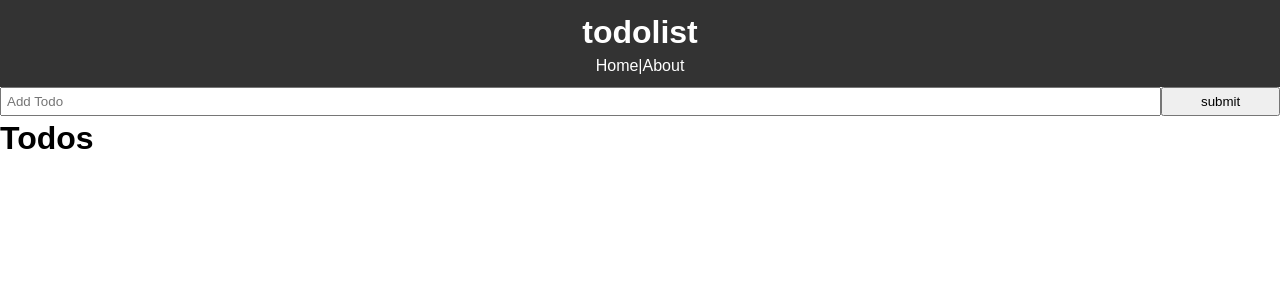
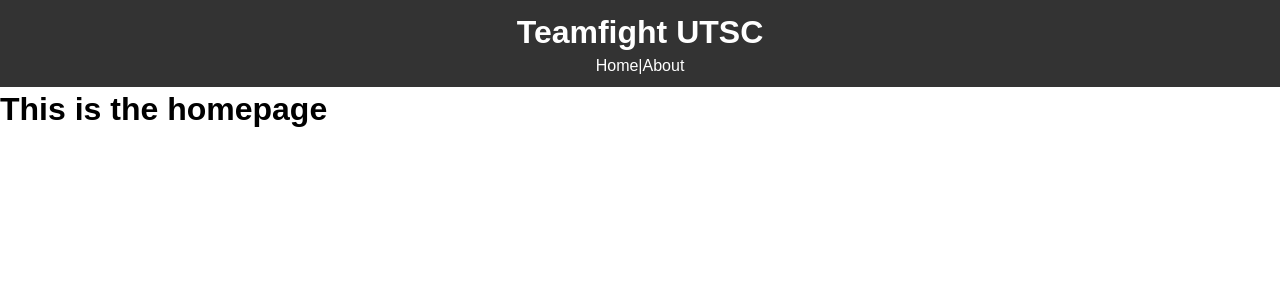
Before and after one commit to l3n0ire/TFT_UTSC, a React (Create React App) app: page / in a window 1280 px wide. Shown: the top 300 px of the page. Built offline with nearby package versions, Linux system fonts and the light colour scheme; no server answers.

Commit message:
homepage

```diff
--- a/src/App.js
+++ b/src/App.js
@@ -1,76 +1,37 @@
 import React, {Component} from 'react';
 import { BrowserRouter as Router, Route} from 'react-router-dom';
 
-import Todos from './components/Todos';
 import Header from './components/Layout/Header';
-import AddTodo from './components/AddTodo';
 import About from './components/pages/About';
 import './App.css';
-
-import Axios from 'axios';
-import uuid from 'uuid';
 
 
 class App extends Component {
   state = {
     todos:[]
+  }
+  render(){
+  return (
+    /*
+      all styling is in app.css
+      all pages have <Header/> header styling is in header.js
 
-
-
-  }
-  componentDidMount(){
-    Axios.get('https://jsonplaceholder.typicode.com/todos?_limit=10')
-      .then(res => this.setState({todos: res.data}))
-  }
-  markComplete = (id) =>{
-    this.setState({todos: this.state.todos.map(todo =>{
-      if(todo.id === id){
-          // sets completed to its opposite value
-          todo.completed = !todo.completed
-      }
-      return todo;
-    })})
-  }
-  // ... copies exisiting array
-  // filter removes todo with id of id from the array
-  delTodo=(id) =>{
-    this.setState({todos:[...this.state.todos.filter(todo => todo.id !== id)]});
-  }
-
-  addTodo = (title)=>{
-    const newTodo ={
-      // packages that generates random ids
-      // we're using version 4
-      id: uuid.v4(),
-      title:title,
-      completed: false
-    }
-
-    this.setState({todos: [...this.state.todos, newTodo]})
-
-  }
-
-  render(){
-    // this is how you add props to a component
-  return (
+    */
     <Router>
     <div className="App">
       <div className="container">
+
       <Header/>
 
       <Route exact path="/" render={props => (
+        //Homepage contentent goes here
         <React.Fragment>
-          <AddTodo addTodo = {this.addTodo}/>
-            <h1>Todos</h1>
-            <Todos todos={this.state.todos}
-            markComplete = {this.markComplete}
-            delTodo = {this.delTodo}/>
 
+          <h1>This is the homepage</h1>
         </React.Fragment>
       )}/>
 
       <Route path="/about" component = {About}/>
-
 
       </div>
     </div>
--- a/src/components/AddTodo.js
+++ /dev/null
@@ -1,39 +0,0 @@
-import React, { Component } from 'react'
-
-export class AddTodo extends Component {
-    state={
-        title:''
-    }
-    onChange = (e) => this.setState( {[e.target.name]: e.target.value});
-
-    onSubmit =(e) =>{
-        e.preventDefault();
-        // prop function to pass up to app.js
-        this.props.addTodo(this.state.title);
-        // clear state
-        this.setState({ title:''})
-    }
-    render() {
-        return (
-            <form onSubmit ={this.onSubmit} style={{display:'flex'}}>
-                <input
-                type='text'
-                name='title'
-                placeholder='Add Todo'
-                style={{flex:'10', padding:'5px'}}
-                value={this.state.title}
-                onChange={this.onChange}
-                                    />
-                <input
-                    type='submit'
-                    value='submit'
-                    className='btn'
-                    style={{flex:'1'}}
-                    />
-            </form>
-
-        )
-    }
-}
-
-export default AddTodo
--- a/src/components/Layout/Header.js
+++ b/src/components/Layout/Header.js
@@ -4,7 +4,7 @@ import {Link} from 'react-router-dom';
 function Header() {
     return (
         <header style={headerStyle}>
-            <h1>todolist</h1>
+            <h1>Teamfight UTSC</h1>
             <Link style = {linkStyle} to='/'>Home</Link>
             |
             <Link style = {linkStyle} to='/about'>About</Link>
--- a/src/components/TodoItem.js
+++ /dev/null
@@ -1,54 +0,0 @@
-import React, { Component } from 'react'
-import PropTypes from 'prop-types'
-
-export class TodoItem extends Component {
-
-    getStyle = () =>{
-        return{
-            background: '#f4f4f4f4',
-            padding: '10px',
-            borderBottom: '1px #ccc dotted',
-            // expression ? is the same as if(expression)
-            // : means else
-            textDecoration: this.props.todo.completed ?
-            'line-through' : 'none'
-        }
-    }
-
-    markComplete = () =>{
-
-    }
-    render() {
-        // pulls out id and title from this.props.todo
-        const { id, title } = this.props.todo;
-        // inorder to modify state we have to go back to the higher level components
-        // one by one using props
-        return (
-            <div style ={this.getStyle()}>
-               <p>
-                   <input type='checkbox'
-                   onChange={this.props.markComplete.bind(this,id)}/> {' '}
-                   { title }
-                   <button onClick={this.props.delTodo.bind(this,id)}
-                   style ={btnStyle}>X</button>
-                </p>
-            </div>
-        )
-    }
-}
-// require the todo object (good practice but not mandatory)
-TodoItem.propTypes = {
-    todo: PropTypes.object.isRequired
-}
-
-const btnStyle ={
-    background: "red",
-    color: "white",
-    border: "none",
-    padding: "5px 9px",
-    borderRadius:"50%",
-    cursor:"pointer",
-    float:"right"
-}
-
-export default TodoItem
--- a/src/components/Todos.js
+++ /dev/null
@@ -1,26 +0,0 @@
-import React, {Component} from 'react';
-import TodoItem from './TodoItem';
-import PropTypes from 'prop-types';
-
-
-class Todos extends Component {
-
-  render(){
-    console.log(this.props.todos)
-  // this is like a for each loop (for each item in the todo array from app.js)
-  return this.props.todos.map((todo) => (
-      <TodoItem key={todo.id} todo={todo}
-      markComplete ={this.props.markComplete}
-      delTodo = {this.props.delTodo}/>
-
-  ));
-  }
-}
-
-// require the todos array (good practice but not mandatory)
-// lowercase p propTypes
-Todos.propTypes = {
-    todos: PropTypes.array.isRequired
-}
-
-export default Todos;
```
